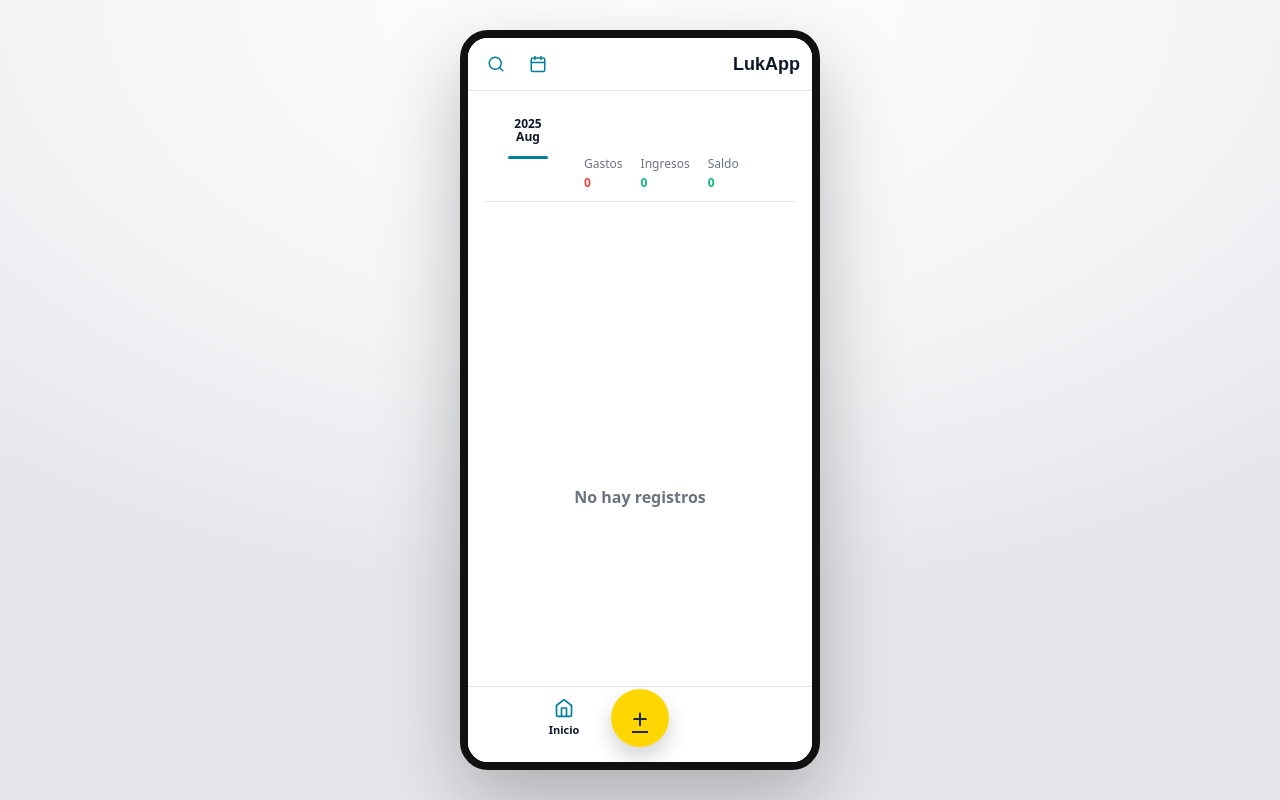
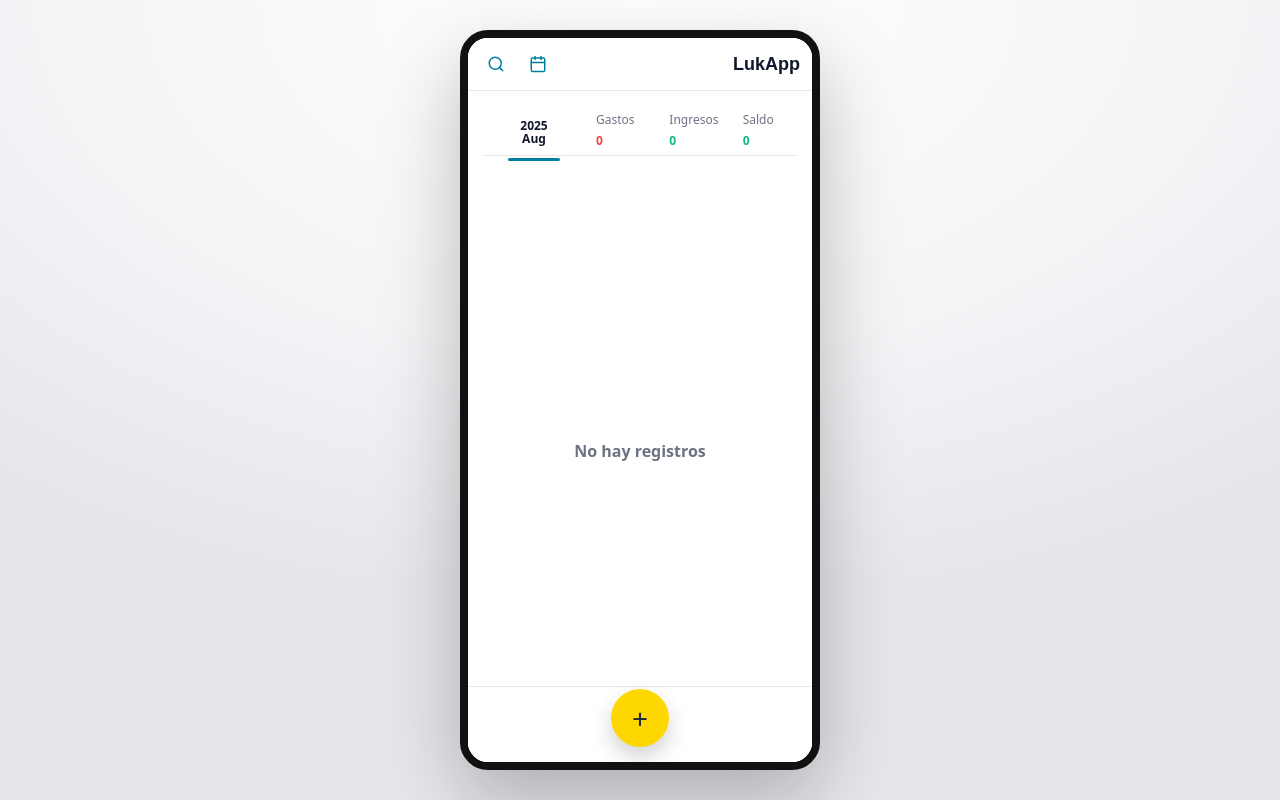
Before and after one commit to marianaUrrego/app_hibrida, a React (Vite) app: page /home in a window 1280 px wide. Built offline with nearby package versions, Linux system fonts and the light colour scheme.

Commit message:
style(vistas): :lipstick: cambios generales de estilo
se modificaron varios scss para que coincidieran con el figma

```diff
--- a/src/components/BottomNav.jsx
+++ b/src/components/BottomNav.jsx
@@ -1,16 +1,21 @@
-import { NavLink } from "react-router";
-import { FiHome, FiUser } from "react-icons/fi";
-import s from './BottomNav.module.scss'
+import { NavLink, useLocation } from "react-router";
+import { FiHome } from "react-icons/fi";
+import s from "./BottomNav.module.scss";
 
 export default function BottomNav() {
+  const { pathname } = useLocation();
+  const isHome = pathname === "/home";
+
   return (
     <nav className={s.nav}>
-      <NavLink to="/home" end className={s.tab}>
-        <FiHome className={s.tabIcon} />
-        <div className={s.tabLabel}>Inicio</div>
-      </NavLink>
+      {!isHome && (
+        <NavLink to="/home" end className={s.tab}>
+          <FiHome className={s.tabIcon} />
+          <div className={s.tabLabel}>Inicio</div>
+        </NavLink>
+      )}
 
       <div className={`${s.tab} ${s.spacer}`} aria-hidden="true" />
     </nav>
-  )
+  );
 }
--- a/src/components/BottomNav.module.scss
+++ b/src/components/BottomNav.module.scss
@@ -1,22 +1,39 @@
-
 @use '../styles/variables' as *;
 
 $nav-h: 64px;
 $nav-bottom-gap: 12px;
-
 .nav {
   position: absolute;
-  left: 0; right: 0; bottom: $nav-bottom-gap;
-  height: $nav-h; background: #fff; border-top: 1px solid $line;
-  display: flex; align-items: center; justify-content: space-around; padding: 0 20px;
+  left: 0;
+  right: 0;
+  bottom: $nav-bottom-gap;
+  height: $nav-h;
+  background: #fff;
+  border-top: 1px solid $line;
+
+  display: flex;
+  align-items: center;
+  justify-content: space-between;
+  padding: 0 40px;
   z-index: 20;
 }
+
 .tab {
-  color: #9ca3af; display: flex; flex-direction: column; align-items: center; gap: 4px;
-  font-size: 11px; min-width: 64px; text-decoration: none;
+  display: flex;
+  flex-direction: column;
+  align-items: center;
+  gap: 4px;
+  font-size: 11px;
+  min-width: 64px;
+  text-decoration: none;
   margin-top: -2px;
+  color: $fg;
+  font-weight: 800;
 }
-.tabIcon { font-size: 20px; color: #9ca3af; }
-.tab[aria-current="page"] { color: $fg; font-weight: 800; }
-.tab[aria-current="page"] .tabIcon { color: $blue; }
-.spacer { width: 64px; pointer-events: none; }
+
+.tabIcon { font-size: 20px; color: $blue; }
+
+.spacer {
+  width: 64px;
+  pointer-events: none;
+}
--- a/src/components/MonthHeader.module.scss
+++ b/src/components/MonthHeader.module.scss
@@ -4,6 +4,10 @@
 .header {
   padding: 12px 12px 0;
   border-bottom: 1px solid $line;
+  display: grid;
+  grid-template-columns: 76px 1fr;
+  column-gap: 16px;
+  align-items: end;
 }
 
 .pill {
@@ -13,7 +17,7 @@
   justify-content: center;
   min-width: 64px;
   text-align: center;
-  padding: 6px 4px;
+  padding: 6px 4px 10px;
   border-radius: 8px;
   font-weight: 800;
   color: $fg;
@@ -24,7 +28,7 @@
     position: absolute;
     left: 12px;
     right: 12px;
-    bottom: -10px;
+    bottom: -6px;
     height: 3px;
     background: $blue;
     border-radius: 3px;
@@ -37,18 +41,20 @@
 }
 
 .totals {
-  display: flex;
-  gap: 18px;
-  flex: 1;
-  margin-top: 6px;
-  margin-left: 88px;
-  padding-bottom: 10px;
+  display: grid;
+  grid-template-columns: repeat(3, minmax(0, 1fr));
+  column-gap: 24px;
+  row-gap: 8px;
+  align-items: end;
+  margin: 0;
+  padding: 0 0 6px;
 }
 
 .total {
   display: flex;
   flex-direction: column;
-  gap: 2px;
+  gap: 4px;
+  min-width: 0;
 }
 
 .label {
@@ -63,3 +69,20 @@
 
 .expense { color: $error; }
 .income  { color: $success; }
+
+@media (max-width: 360px) {
+  .header {
+    grid-template-columns: 72px 1fr;
+    column-gap: 12px;
+  }
+  .totals {
+    grid-template-columns: repeat(auto-fit, minmax(100px, 1fr));
+    column-gap: 16px;
+    row-gap: 10px;
+  }
+}
+
+@media (min-width: 600px) {
+  .header { column-gap: 24px; }
+  .totals { column-gap: 32px; }
+}
--- a/src/pages/Search.jsx
+++ b/src/pages/Search.jsx
@@ -1,5 +1,5 @@
-import { useMemo, useState } from "react";
-import { useNavigate } from "react-router";
+import { useState } from "react";
+import { useNavigate, NavLink } from "react-router";
 import TopBar from "../components/TopBar.jsx";
 import BottomNav from "../components/BottomNav.jsx";
 import SearchFilter from "../components/SearchFilter.jsx";
@@ -22,27 +22,20 @@ export default function Search() {
   const [query, setQuery] = useState("");
   const [type, setType] = useState("all");
   const [category, setCategory] = useState(null);
-  const [results, setResults] = useState([]);
+  const [results, setResults] = useState(null);
 
-  const hasApplied = useMemo(() => results !== null && Array.isArray(results), [results]);
+  const hasApplied = results !== null;
 
   const handleApply = () => {
     const nq = norm(query).trim();
     const filtered = transactions
       .filter((t) => {
-        // 1) Nota por prefijo
         const noteOk = nq === "" ? true : norm(t.note || "").startsWith(nq);
-
-        // 2) Tipo
         const typeOk = type === "all" ? true : t.type === type;
-
-        // 3) Categoría
         const catOk = category ? t.category === category : true;
-
         return noteOk && typeOk && catOk;
       })
       .sort((a, b) => new Date(b.createdAt) - new Date(a.createdAt));
-
     setResults(filtered);
   };
 
@@ -50,12 +43,12 @@ export default function Search() {
     setQuery("");
     setType("all");
     setCategory(null);
-    setResults([]);
+    setResults(null);
   };
 
   return (
     <div className={layout.screen}>
-      <TopBar />
+      <TopBar onCalendarClick={() => navigate("/calendar")} />
 
       <main className={layout.content}>
         <div className={layout.placeholder} style={{ paddingBottom: 8 }}>
@@ -76,7 +69,6 @@ export default function Search() {
           onReset={handleReset}
         />
 
-        {/* Resultados */}
         {hasApplied && results.length > 0 && (
           <div style={{ marginTop: 8 }}>
             <TransactionList
@@ -93,6 +85,10 @@ export default function Search() {
         )}
       </main>
 
+      <NavLink to="/add/expense" className={layout.fab} aria-label="Agregar">
+        +
+      </NavLink>
+
       <BottomNav />
     </div>
   );
--- a/src/styles/Layout.module.scss
+++ b/src/styles/Layout.module.scss
@@ -11,6 +11,7 @@ $fab-size: 58px;
   position: absolute;
   inset: 0;
 }
+
 .content {
   padding: 16px;
   padding-top: 8px;
@@ -31,3 +32,16 @@ $fab-size: 58px;
   @include center; box-shadow: 0 10px 22px rgba(0,0,0,.18); cursor: pointer;
   z-index: 30;
 }
+
+.fab,
+.fab:link,
+.fab:visited,
+.fab:hover,
+.fab:focus,
+.fab:active {
+  text-decoration: none;
+}
+
+.fab {
+  line-height: 1;
+}
--- a/src/styles/Search.module.scss
+++ b/src/styles/Search.module.scss
@@ -69,7 +69,6 @@
   font-size: 14px;
 }
 
-/* List */
 .list {
   list-style: none;
   padding: 0 10px 14px;
```
